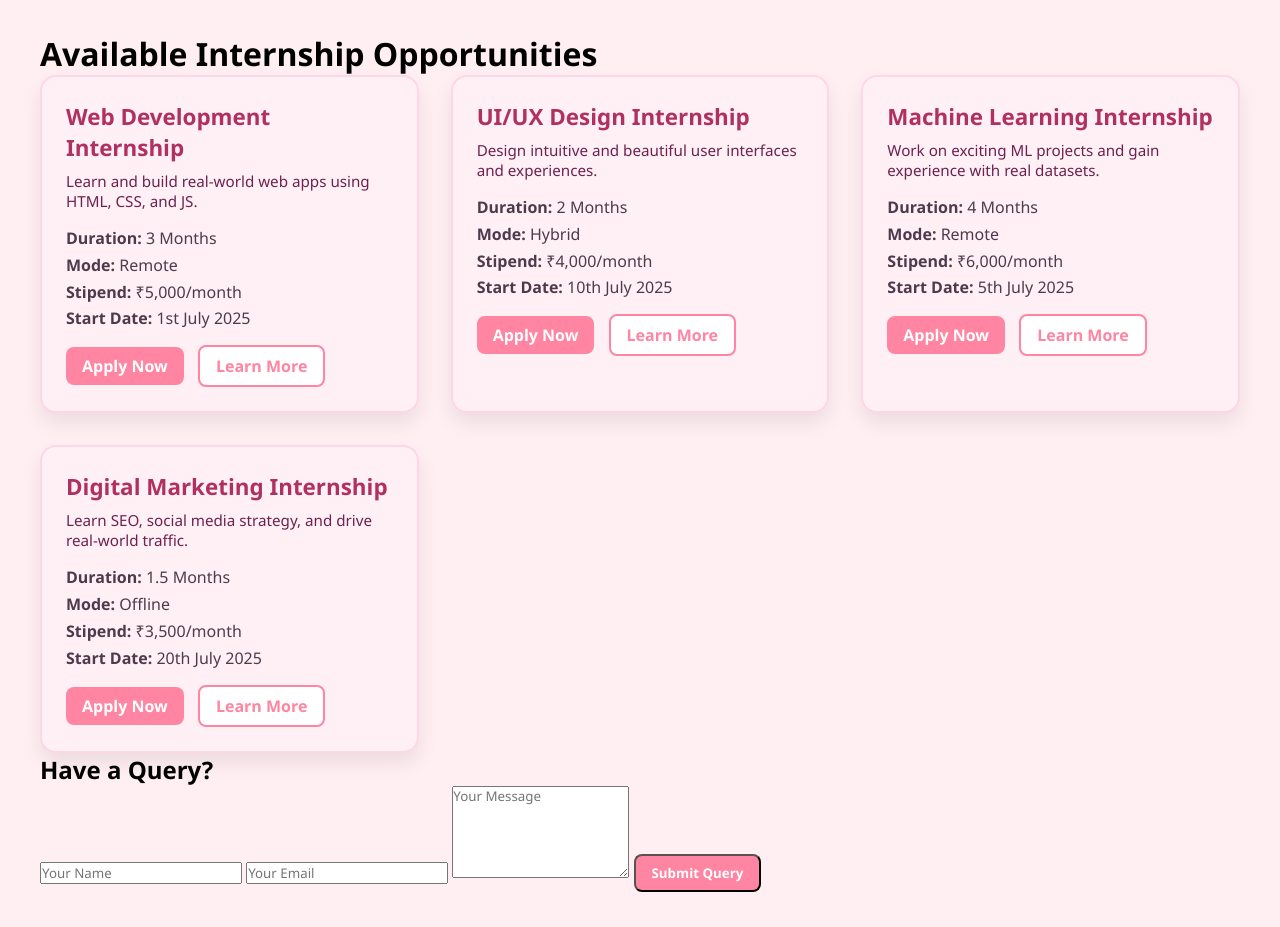
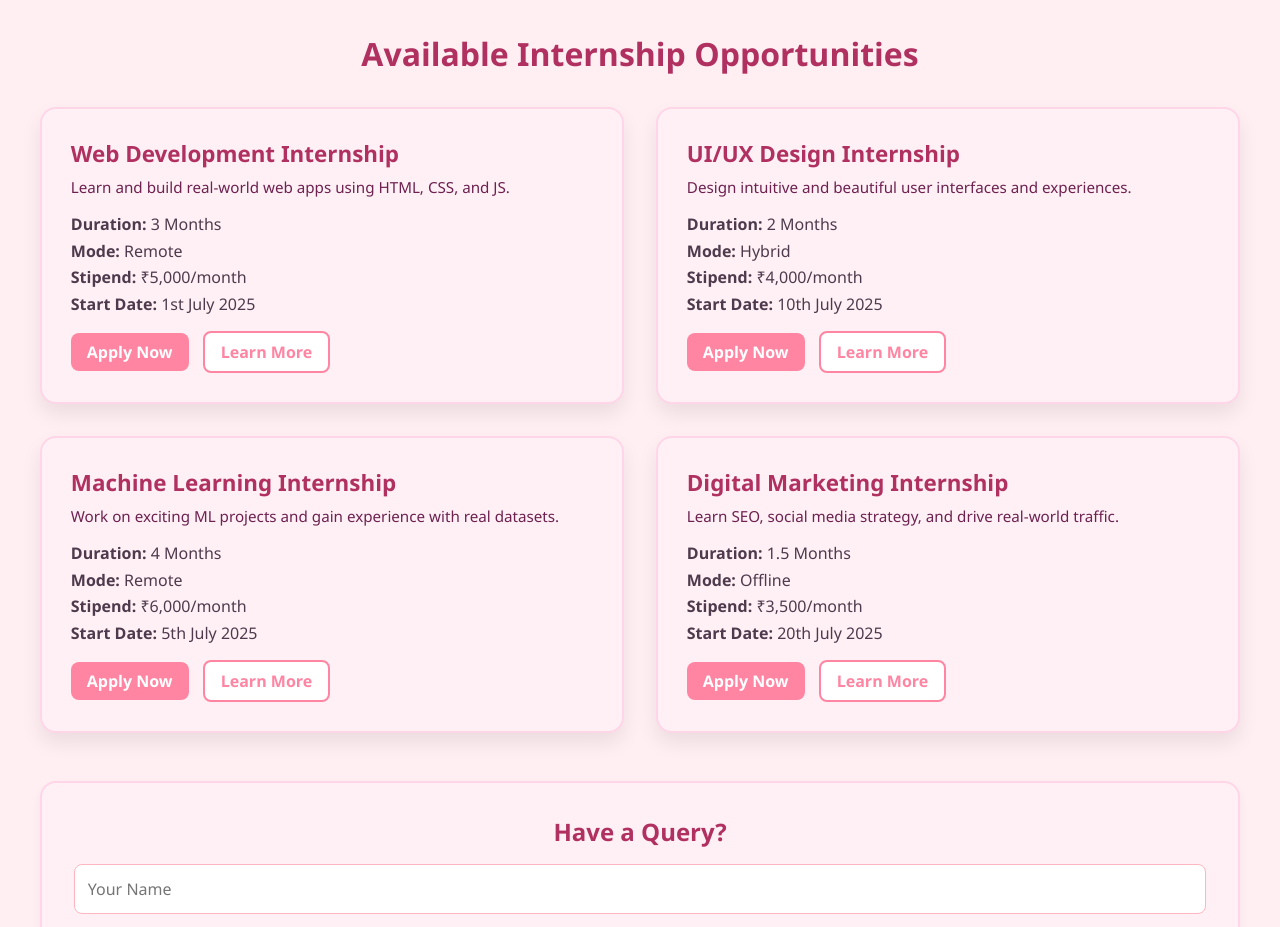
Before and after one commit to aanchalsinha04/vaultofcodes_assignment_2, a plain HTML site: page index.html in a window 1280 px wide. Shown: the top 927 px of the page. Drawn offline with Linux system fonts and the light colour scheme.

Commit message:
Update style.css

```diff
--- a/style.css
+++ b/style.css
@@ -15,15 +15,22 @@ body {
   margin: 0 auto;
 }
 
+.main-heading {
+  text-align: center;
+  font-size: 2rem;
+  color: #b03060;
+  margin-bottom: 2rem;
+}
+
 .internship-grid {
   display: grid;
-  grid-template-columns: repeat(auto-fit, minmax(280px, 1fr));
+  grid-template-columns: repeat(auto-fit, minmax(500px, 1fr));
   gap: 2rem;
 }
 
 .internship-card {
   background-color: #fff0f5;
-  padding: 1.5rem;
+  padding: 1.8rem;
   border-radius: 16px;
   border: 2px solid #ffd6e8;
   box-shadow: 0 10px 20px rgba(0, 0, 0, 0.08);
@@ -63,6 +70,7 @@ body {
   font-weight: bold;
   transition: all 0.3s ease;
   margin-right: 10px;
+  cursor: pointer;
 }
 
 .primary {
@@ -85,3 +93,34 @@ body {
   background-color: #ffe5ec;
   transform: scale(1.05);
 }
+
+/* Query Form */
+.query-box {
+  margin-top: 3rem;
+  padding: 2rem;
+  background-color: #fff0f5;
+  border: 2px solid #ffd6e8;
+  border-radius: 16px;
+  box-shadow: 0 5px 10px rgba(0, 0, 0, 0.05);
+}
+
+.query-box h2 {
+  color: #b03060;
+  margin-bottom: 1rem;
+  text-align: center;
+}
+
+.query-box form {
+  display: flex;
+  flex-direction: column;
+  gap: 1rem;
+}
+
+.query-box input,
+.query-box textarea {
+  padding: 0.8rem;
+  border-radius: 8px;
+  border: 1px solid #ffb6c1;
+  font-size: 1rem;
+  resize: vertical;
+}
```
